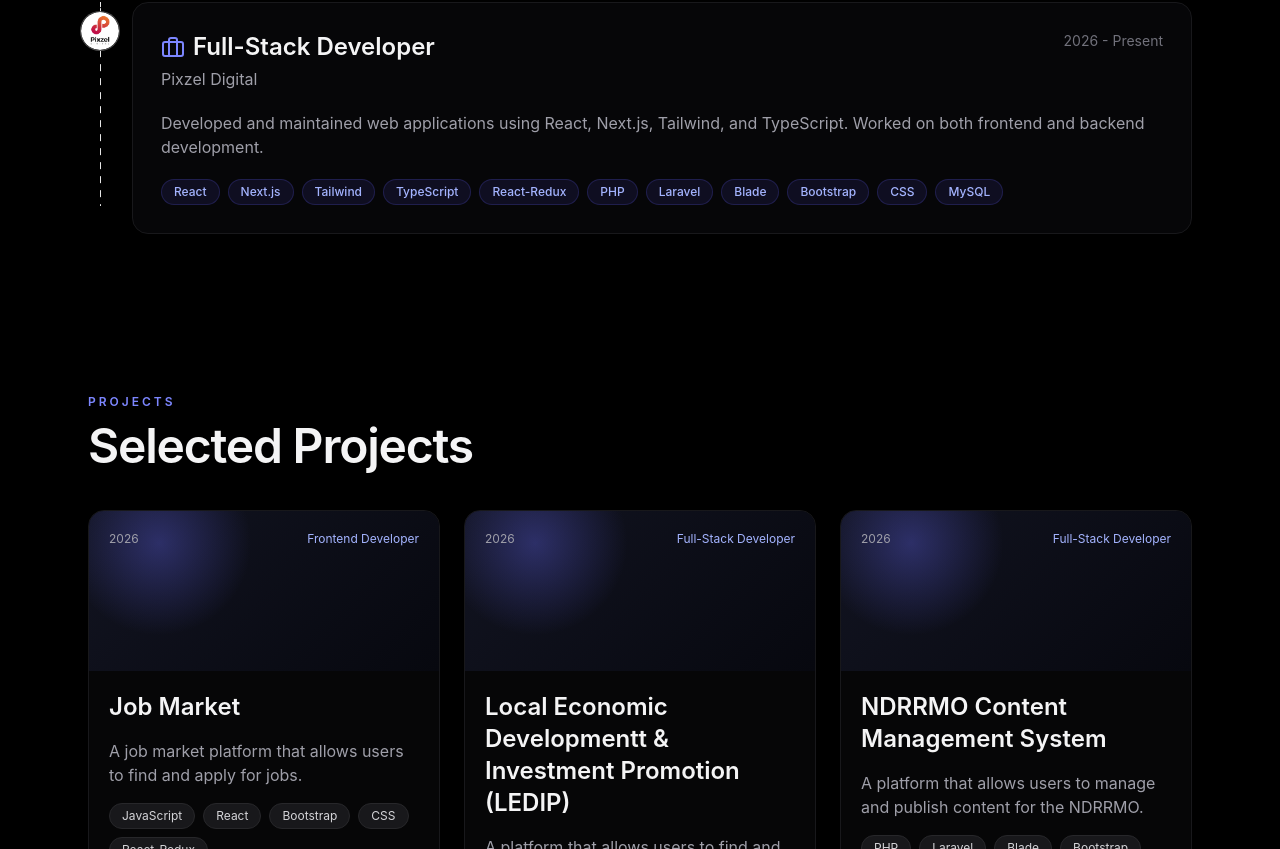
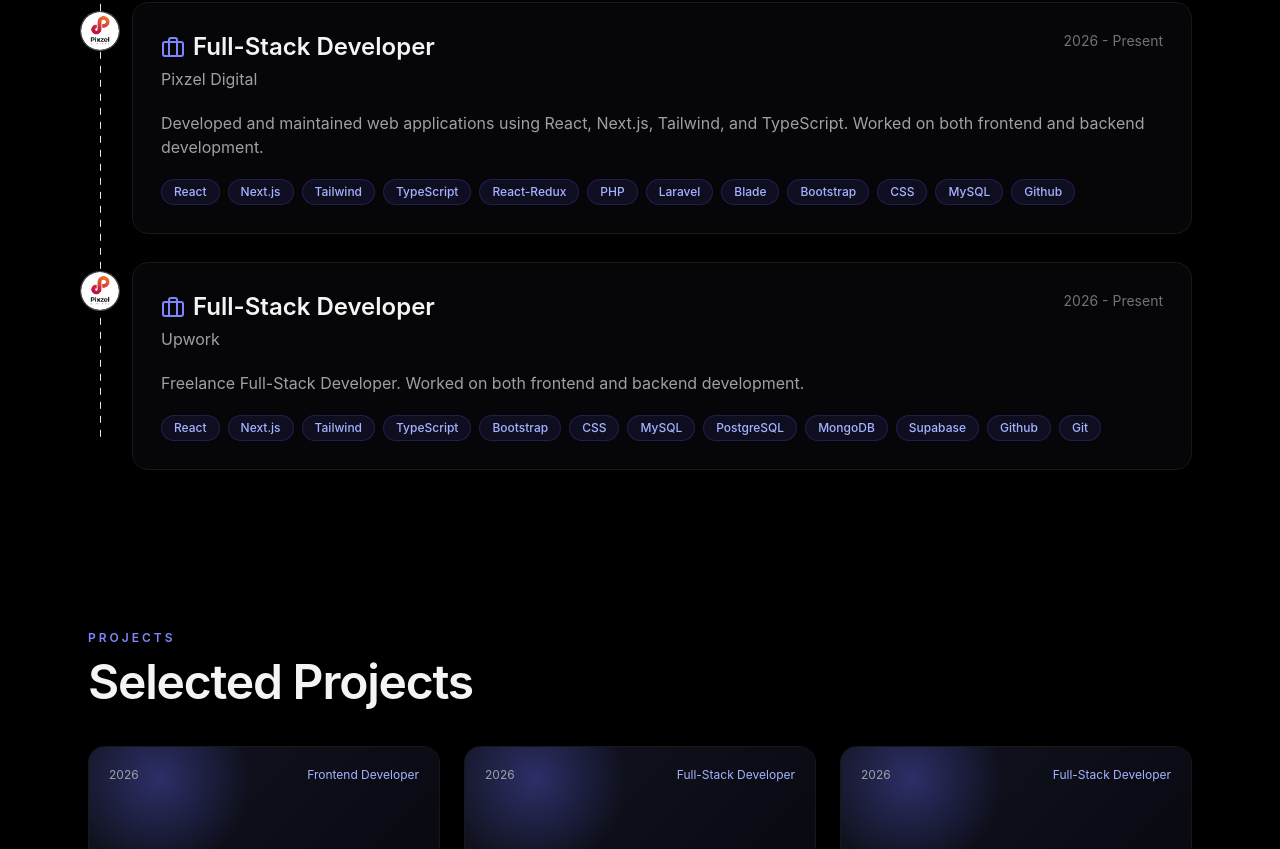
Before and after one commit to Chavsz/Portfolio, a React (Vite) app: page / in a window 1280 px wide. Shown: the part 931-1780 px from the top of the page. Built offline with nearby package versions, Linux system fonts and the light colour scheme.

Commit message:
experience section updates

```diff
--- a/src/components/porfolio/ExperienceSection.jsx
+++ b/src/components/porfolio/ExperienceSection.jsx
@@ -10,7 +10,15 @@ const experiences = [
     years: "2026 - Present",
     description:
       "Developed and maintained web applications using React, Next.js, Tailwind, and TypeScript. Worked on both frontend and backend development.",
-    skills: ["React", "Next.js", "Tailwind", "TypeScript", "React-Redux", "PHP", "Laravel", "Blade", "Bootstrap", "CSS", "MySQL"],
+    skills: ["React", "Next.js", "Tailwind", "TypeScript", "React-Redux", "PHP", "Laravel", "Blade", "Bootstrap", "CSS", "MySQL", "Github"],
+  },
+  {
+    title: "Full-Stack Developer",
+    company: "Upwork",
+    years: "2026 - Present",
+    description:
+      "Freelance Full-Stack Developer. Worked on both frontend and backend development.",
+    skills: ["React", "Next.js", "Tailwind", "TypeScript", "Bootstrap", "CSS", "MySQL", "PostgreSQL", "MongoDB", "Supabase", "Github", "Git"],
   },
 ]
 
```
